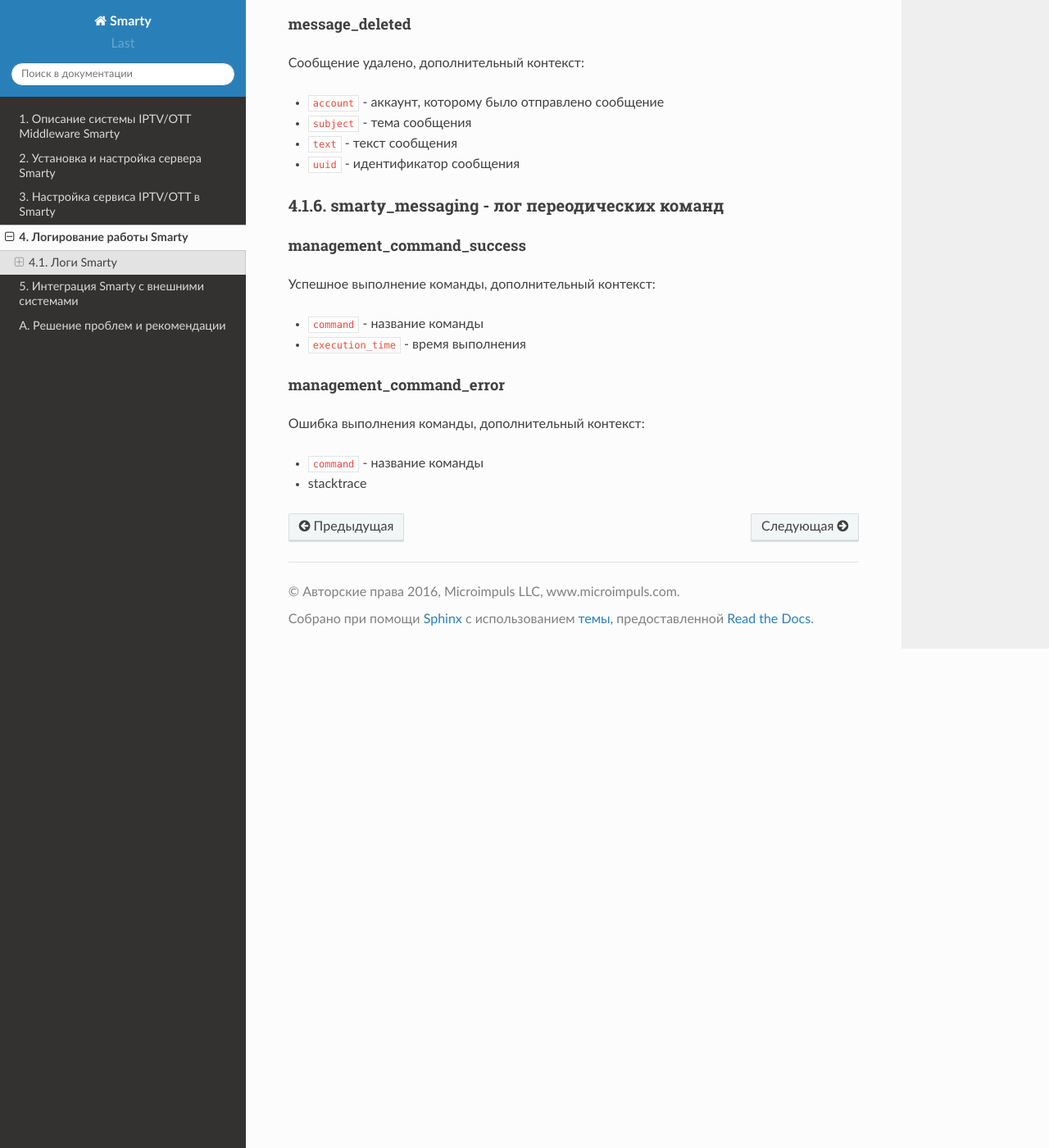
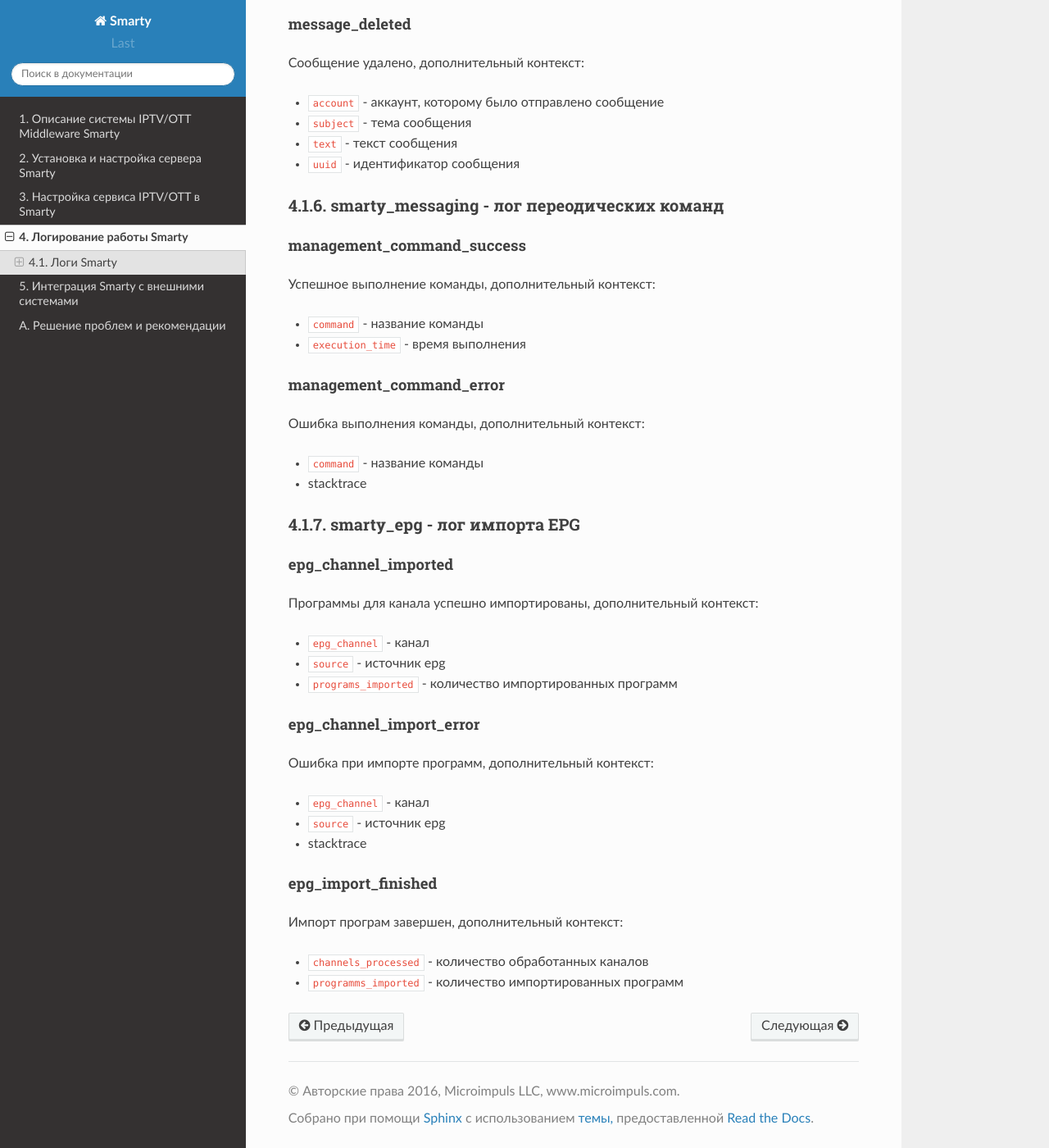
Before and after one commit to sergey-yakovlev/smarty-docs, a Sphinx documentation site: the page built from source/log.rst, in a window 1280 px wide and 1400 px high, scrolled down 4786 px. Shown: the whole window at 82% size. Built offline with Sphinx 7.4.7 and the Read the Docs theme 2.0.0, drawn with Linux system fonts in a browser that asks for light colours.

Commit message:
epg log docs

```diff
--- a/source/log.rst
+++ b/source/log.rst
@@ -258,3 +258,35 @@ management_command_error
 
 * ``command`` - название команды
 * stacktrace
+
+
+4.1.7. smarty_epg - лог импорта EPG
+-----------------------------------
+
+epg_channel_imported
+++++++++++++++++++++
+
+Программы для канала успешно импортированы, дополнительный контекст:
+
+* ``epg_channel`` - канал
+* ``source`` - источник epg
+* ``programs_imported`` - количество импортированных программ
+
+
+epg_channel_import_error
+++++++++++++++++++++++++
+
+Ошибка при импорте программ, дополнительный контекст:
+
+* ``epg_channel`` - канал
+* ``source`` - источник epg
+* stacktrace
+
+
+epg_import_finished
++++++++++++++++++++
+
+Импорт програм завершен, дополнительный контекст:
+
+* ``channels_processed`` - количество обработанных каналов
+* ``programms_imported`` - количество импортированных программ
```
